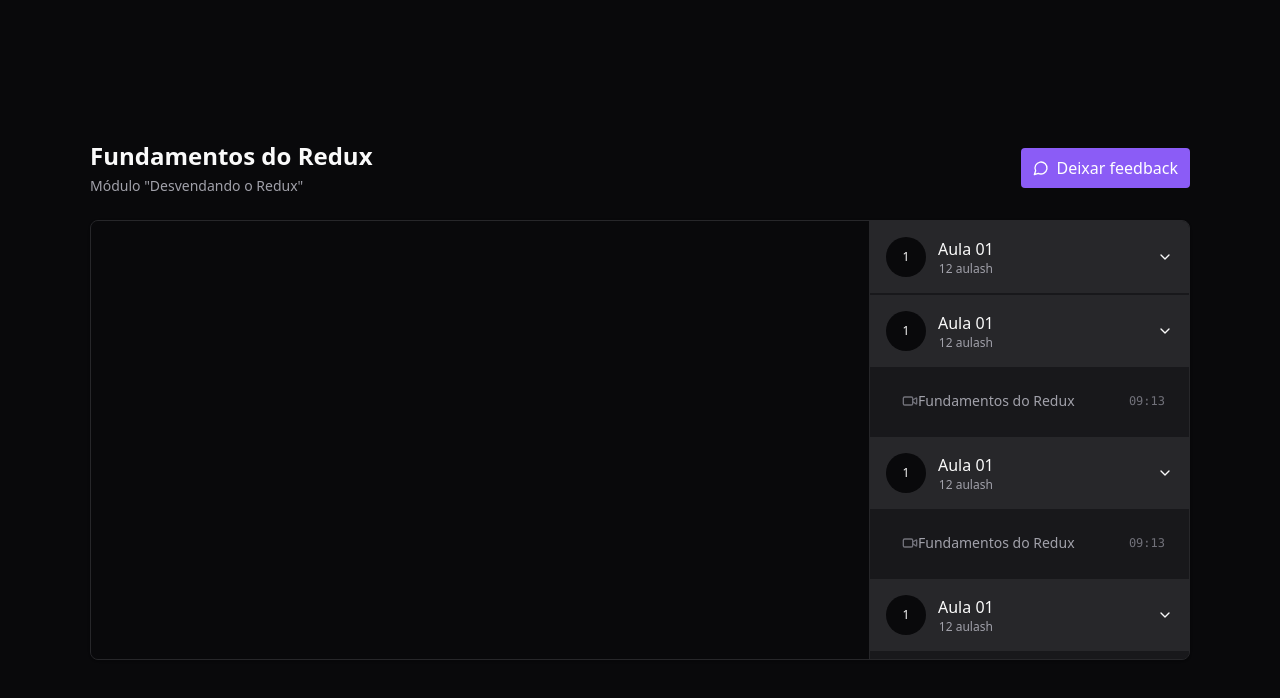
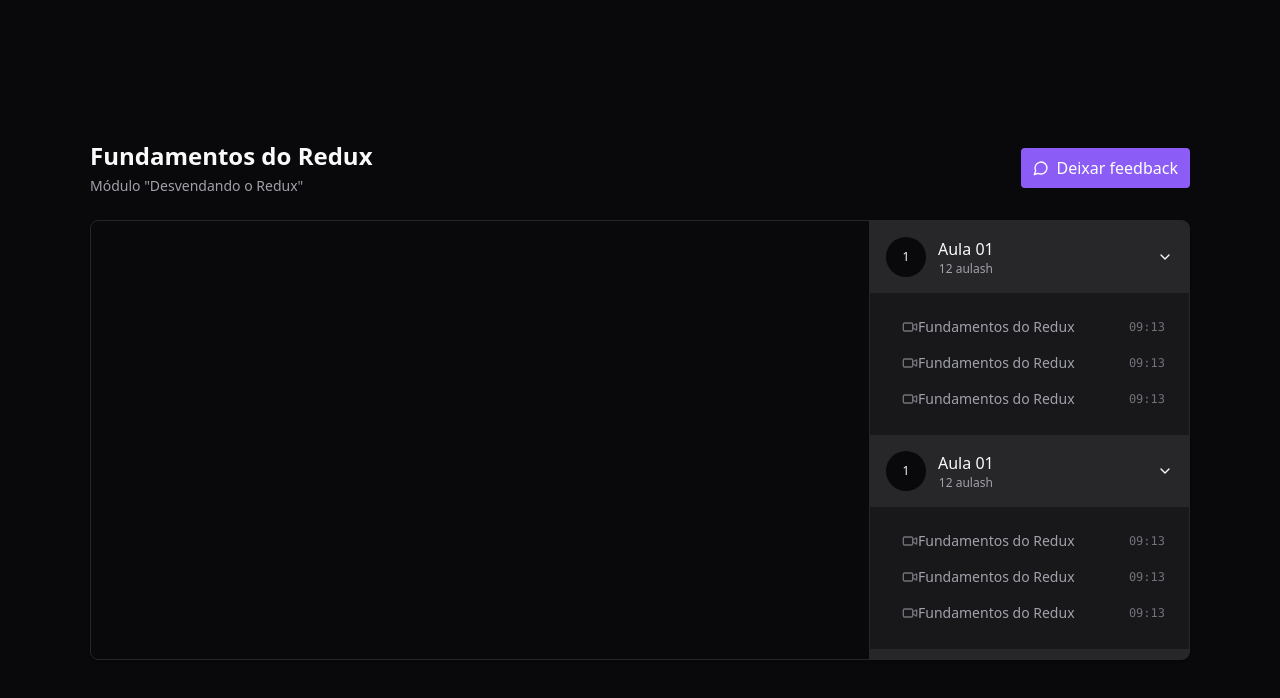
Before and after one commit to Ramonprog/react-redux-zustand, a React (Vite) app: page / in a window 1280 px wide. Shown: the top 698 px of the page. Built offline with nearby package versions, Linux system fonts and the light colour scheme.

Commit message:
feat: componentizando page Player

```diff
--- /dev/null
+++ b/src/components/Header.tsx
@@ -0,0 +1,15 @@
+import { MessageCircle } from "lucide-react";
+
+export function Header() {
+    return (
+        <header className="flex items-center justify-between">
+            <div className="flex flex-col gap-1">
+                <h1 className="text-2xl font-bold">Fundamentos do Redux</h1>
+                <span className="text-sm text-zinc-400">Módulo "Desvendando o Redux"</span>
+            </div>
+
+            <button className="flex items-center gap-2 rounded bg-violet-500 px-3 py-2 font-medium text-white hover:bg-violet-600 "><MessageCircle size={16} /> Deixar feedback</button>
+        </header>
+    )
+
+}
--- /dev/null
+++ b/src/components/Lesson.tsx
@@ -0,0 +1,12 @@
+import { Video } from "lucide-react";
+
+export function Lesson() {
+    return (
+        <button className="flex items-center ga
+                                 text-sm text-zinc-400">
+            <Video size={16} className="text-zinc-500 ml-2" />
+            <span>Fundamentos do Redux</span>
+            <span className="ml-auto font-mono text-xs text-zinc-500">09:13</span>
+        </button>
+    )
+}
--- /dev/null
+++ b/src/components/Module.tsx
@@ -0,0 +1,24 @@
+import { ChevronDown } from "lucide-react";
+import { Lesson } from "./Lesson";
+
+export function Module() {
+    return (
+        <div className="">
+            <button className="flex w-full items-center gap-3 bg-zinc-800 p-4">
+                <span className="flex h-10 w-10 rounded-full items-center justify-center bg-zinc-950 text-xs">1</span>
+                <div className="flex flex-col">
+                    <span className="font-sm">Aula 01</span>
+                    <span className="text-xs text-zinc-400">12 aulash</span>
+                </div>
+
+                <ChevronDown size={16} className="ml-auto" />
+            </button>
+
+            <nav className="relative flex flex-col gap-4 p-6">
+                <Lesson />
+                <Lesson />
+                <Lesson />
+            </nav>
+        </div>
+    )
+}
--- /dev/null
+++ b/src/components/Video.tsx
@@ -0,0 +1,15 @@
+import Player from "react-player";
+
+export function VideoPlayer() {
+    return (
+        <div className="w-full bg-zinc-950 aspect-video">
+            <Player
+                width='100%'
+                height='100%'
+                controls
+                url={'https://www.youtube.com/watch?v=3wWzcunjIcc'}
+            />
+        </div>
+    )
+
+}
--- a/src/pages/Player.tsx
+++ b/src/pages/Player.tsx
@@ -1,124 +1,22 @@
-import { ChevronDown, MessageCircle, Video } from "lucide-react"
-import ReactPlayer from "react-player"
+
+import { Header } from "../components/Header"
+import { VideoPlayer } from "../components/Video"
+import { Module } from "../components/Module"
 
 export function Player() {
     return (
         <div className="h-screen bg-zinc-950 text-zinc-50 flex justify-center items-center">
             <div className="flex w-[1100px] flex-col gap-6">
-                <header className="flex items-center justify-between">
-                    <div className="flex flex-col gap-1">
-                        <h1 className="text-2xl font-bold">Fundamentos do Redux</h1>
-                        <span className="text-sm text-zinc-400">Módulo "Desvendando o Redux"</span>
-                    </div>
-
-                    <button className="flex items-center gap-2 rounded bg-violet-500 px-3 py-2 font-medium text-white hover:bg-violet-600 "><MessageCircle size={16} /> Deixar feedback</button>
-                </header>
+                <Header />
                 <main className="relative flex overflow-hidden rounded-lg border border-zinc-800 bg-zinc-900 shadow pr-80">
                     <div className="flex-1">
-                        <div className="w-full bg-zinc-950 aspect-video">
-                            <ReactPlayer
-                                width='100%'
-                                height='100%'
-                                controls
-                                url={'https://www.youtube.com/watch?v=3wWzcunjIcc'}
-                            />
-                        </div>
+                        <VideoPlayer />
                     </div>
 
                     <aside className="w-80 border-l border-zinc-800 bg-zinc-900 absolute top-0 bottom-0 right-0 overflow-y-scroll scrollbar scrollbar-thin scrollbar-track-zinc-950 divide-y-2 divide-zinc-900">
-                        <div className="">
-                            <button className="flex w-full items-center gap-3 bg-zinc-800 p-4">
-                                <span className="flex h-10 w-10 rounded-full items-center justify-center bg-zinc-950 text-xs">1</span>
-                                <div className="flex flex-col">
-                                    <span className="font-sm">Aula 01</span>
-                                    <span className="text-xs text-zinc-400">12 aulash</span>
-                                </div>
-
-                                <ChevronDown size={16} className="ml-auto" />
-                            </button>
-
-
-                        </div>
-                        <div className="">
-                            <button className="flex w-full items-center gap-3 bg-zinc-800 p-4">
-                                <span className="flex h-10 w-10 rounded-full items-center justify-center bg-zinc-950 text-xs">1</span>
-                                <div className="flex flex-col">
-                                    <span className="font-sm">Aula 01</span>
-                                    <span className="text-xs text-zinc-400">12 aulash</span>
-                                </div>
-
-                                <ChevronDown size={16} className="ml-auto" />
-                            </button>
-
-                            <nav className="relative flex flex-col gap-4 p-6">
-                                <button className="flex items-center ga
-                                 text-sm text-zinc-400">
-                                    <Video size={16} className="text-zinc-500 ml-2" />
-                                    <span>Fundamentos do Redux</span>
-                                    <span className="ml-auto font-mono text-xs text-zinc-500">09:13</span>
-                                </button>
-                            </nav>
-                        </div>
-                        <div className="">
-                            <button className="flex w-full items-center gap-3 bg-zinc-800 p-4">
-                                <span className="flex h-10 w-10 rounded-full items-center justify-center bg-zinc-950 text-xs">1</span>
-                                <div className="flex flex-col">
-                                    <span className="font-sm">Aula 01</span>
-                                    <span className="text-xs text-zinc-400">12 aulash</span>
-                                </div>
-
-                                <ChevronDown size={16} className="ml-auto" />
-                            </button>
-
-                            <nav className="relative flex flex-col gap-4 p-6">
-                                <button className="flex items-center ga
-                                 text-sm text-zinc-400">
-                                    <Video size={16} className="text-zinc-500 ml-2" />
-                                    <span>Fundamentos do Redux</span>
-                                    <span className="ml-auto font-mono text-xs text-zinc-500">09:13</span>
-                                </button>
-                            </nav>
-                        </div>
-                        <div className="">
-                            <button className="flex w-full items-center gap-3 bg-zinc-800 p-4">
-                                <span className="flex h-10 w-10 rounded-full items-center justify-center bg-zinc-950 text-xs">1</span>
-                                <div className="flex flex-col">
-                                    <span className="font-sm">Aula 01</span>
-                                    <span className="text-xs text-zinc-400">12 aulash</span>
-                                </div>
-
-                                <ChevronDown size={16} className="ml-auto" />
-                            </button>
-
-                            <nav className="relative flex flex-col gap-4 p-6">
-                                <button className="flex items-center ga
-                                 text-sm text-zinc-400">
-                                    <Video size={16} className="text-zinc-500 ml-2" />
-                                    <span>Fundamentos do Redux</span>
-                                    <span className="ml-auto font-mono text-xs text-zinc-500">09:13</span>
-                                </button>
-                            </nav>
-                        </div>
-                        <div className="">
-                            <button className="flex w-full items-center gap-3 bg-zinc-800 p-4">
-                                <span className="flex h-10 w-10 rounded-full items-center justify-center bg-zinc-950 text-xs">1</span>
-                                <div className="flex flex-col">
-                                    <span className="font-sm">Aula 01</span>
-                                    <span className="text-xs text-zinc-400">12 aulash</span>
-                                </div>
-
-                                <ChevronDown size={16} className="ml-auto" />
-                            </button>
-
-                            <nav className="relative flex flex-col gap-4 p-6">
-                                <button className="flex items-center ga
-                                 text-sm text-zinc-400">
-                                    <Video size={16} className="text-zinc-500 ml-2" />
-                                    <span>Fundamentos do Redux</span>
-                                    <span className="ml-auto font-mono text-xs text-zinc-500">09:13</span>
-                                </button>
-                            </nav>
-                        </div>
+                        <Module />
+                        <Module />
+                        <Module />
                     </aside>
                 </main>
             </div>
```
